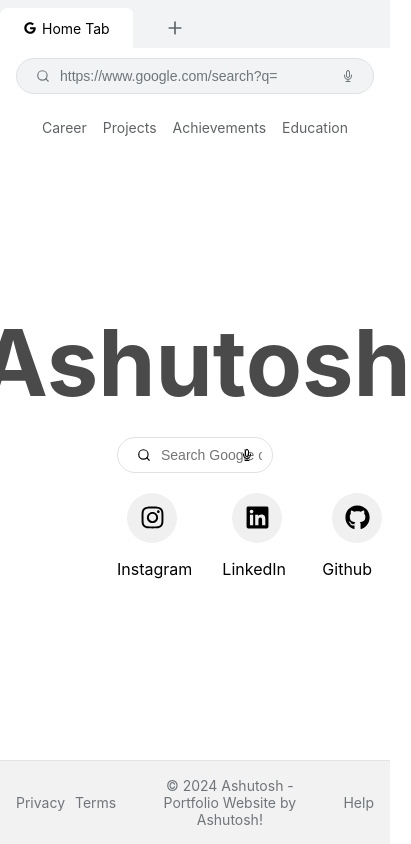
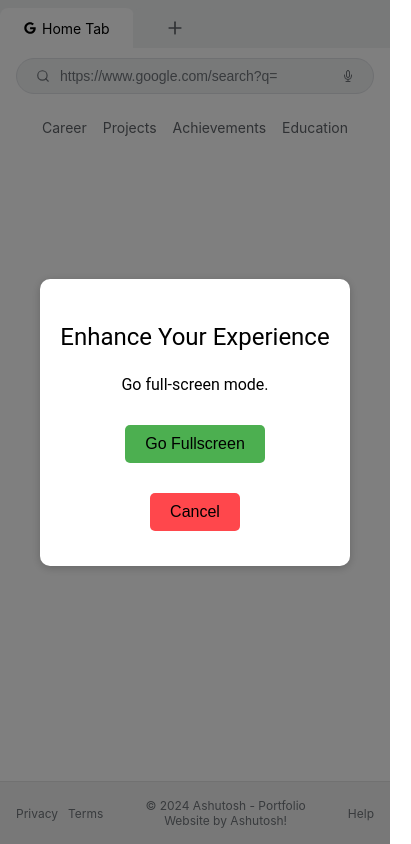
Before and after one commit to jhaashutosh/portfolio, a React (Create React App) app: page / in a window 390 px wide. Shown: the whole page, 411 px wide, since content can reach past the window. Built offline with nearby package versions, Linux system fonts and the light colour scheme; the HTML template or start-up script is replaced by a standard one.

Commit message:
15-01-2023: Added prompt again with responsiveness.

```diff
--- a/src/App.js
+++ b/src/App.js
@@ -13,16 +13,11 @@ function App() {
     setShowPrompt(false);
   };
 
-  // Use a media query to conditionally hide the FullscreenPrompt on screens smaller than 768px
-  const hidePromptOnSmallScreens = window.innerWidth < 768;
-
   return (
     <Router>
       <div className="App">
         <TabsBar />
-        {!hidePromptOnSmallScreens && showPrompt && (
-          <FullscreenPrompt onClose={handleClose} />
-        )}
+        {showPrompt && <FullscreenPrompt onClose={handleClose} />}
         <Routes>
           <Route path="/" element={<HomePage />} />
           <Route path="/search" element={<SearchResults />} />
--- a/src/components/Footer.js
+++ b/src/components/Footer.js
@@ -13,6 +13,9 @@ const FooterContainer = styled.footer`
   bottom: 0;
   width: 100%;
   text-align: center;
+  @media (max-width: 768px) {
+    font-size: 12px;
+  }
 `;
 
 const FooterLink = styled.a`
@@ -24,6 +27,9 @@ const FooterLink = styled.a`
   align-items: center;
   justify-content: center;
   cursor: not-allowed;
+  @media (max-width: 768px) {
+    font-size: 12px;
+  }
 `;
 
 const Footer = () => {
--- a/src/components/FullscreenPrompt.js
+++ b/src/components/FullscreenPrompt.js
@@ -16,12 +16,13 @@ const Backdrop = styled.div`
 
 const Modal = styled.div`
   background: white;
-  padding: 40px;
+  padding: 20px;
   border-radius: 10px;
   box-shadow: 0 2px 10px rgba(0, 0, 0, 0.2);
   z-index: 1001;
   text-align: center;
   font-family: "Roboto", sans-serif;
+  max-width: 80%;
 `;
 
 const Button = styled.button`
@@ -63,7 +64,13 @@ const CancelButton = styled(Button)`
 
 const ButtonContainer = styled.div`
   display: flex;
+  flex-direction: column-reverse;
+  align-items: center;
   justify-content: space-evenly;
+
+  @media (min-width: 768px) {
+    flex-direction: row;
+  }
 `;
 
 const FullscreenPrompt = ({ onClose }) => {
--- a/src/components/MiddleContent.js
+++ b/src/components/MiddleContent.js
@@ -1,4 +1,4 @@
-import React from "react";
+import React, { useState } from "react";
 import styled from "styled-components";
 import SearchBar from "./SearchBar"; // Reuse the SearchBar component
 import SocialMediaBar from "./SocialMediaBar";
@@ -17,20 +17,32 @@ const MiddleContainer = styled.div`
 const SearchBarContainer = styled.div`
   width: 40%;
   margin: 0 auto;
+  @media (max-width: 768px) {
+    width: 70%;
+  }
 `;
 
 const BrandName = styled.h1`
   font-size: 92px;
   color: #4a4a4a;
   margin: 0.2em 0;
+  @media (max-width: 768px) {
+    font-size: 48px;
+  }
 `;
 
 const MiddleContent = () => {
+  const [searchTerm, setSearchTerm] = useState("");
   return (
     <MiddleContainer>
       <BrandName>Ashutosh</BrandName>
       <SearchBarContainer>
-        <SearchBar />
+        <SearchBar
+          backgroundColor="#fff"
+          showURL={false}
+          searchTerm={searchTerm}
+          setSearchTerm={setSearchTerm}
+        />
       </SearchBarContainer>
       <SocialMediaBar />
     </MiddleContainer>
--- a/src/components/SocialMediaBar.js
+++ b/src/components/SocialMediaBar.js
@@ -1,10 +1,13 @@
-import React from 'react';
-import styled from 'styled-components';
-import { FaInstagram, FaLinkedin, FaGithub } from 'react-icons/fa';
+import React from "react";
+import styled from "styled-components";
+import { FaInstagram, FaLinkedin, FaGithub } from "react-icons/fa";
 
 const LabelWrapper = styled.div`
   display: flex;
   flex-direction: column;
+  @media (max-width: 768px) {
+    font-size: 14px;
+  }
 `;
 const SocialMediaContainer = styled.div`
   display: flex;
@@ -13,6 +16,9 @@ const SocialMediaContainer = styled.div`
   align-items: center;
   margin-top: 20px;
   gap: 30px;
+  @media (max-width: 768px) {
+    width: 70%;
+  }
 `;
 
 const SocialIconWrapper = styled.a`
@@ -30,31 +36,56 @@ const SocialIconWrapper = styled.a`
   &:hover {
     background: #e8e8e8; // Background color on hover
   }
+  @media (max-width: 768px) {
+    width: 30px;
+    height: 30px;
+  }
 `;
 
 const Icon = styled.div`
   font-size: 25px; // Icon size
   padding-top: 5px;
+  @media (max-width: 768px) {
+    font-size: 14px;
+  }
 `;
 
 const SocialMediaBar = () => {
   return (
     <SocialMediaContainer>
       <LabelWrapper>
-        <SocialIconWrapper href="https://instagram.com/yourusername" target="_blank" rel="noopener noreferrer">
-            <Icon><FaInstagram /></Icon>
+        <SocialIconWrapper
+          href="https://instagram.com/yourusername"
+          target="_blank"
+          rel="noopener noreferrer"
+        >
+          <Icon>
+            <FaInstagram />
+          </Icon>
         </SocialIconWrapper>
         <p>Instagram</p>
       </LabelWrapper>
       <LabelWrapper>
-        <SocialIconWrapper href="https://linkedin.com/in/yourusername" target="_blank" rel="noopener noreferrer">
-            <Icon><FaLinkedin /></Icon>
+        <SocialIconWrapper
+          href="https://linkedin.com/in/yourusername"
+          target="_blank"
+          rel="noopener noreferrer"
+        >
+          <Icon>
+            <FaLinkedin />
+          </Icon>
         </SocialIconWrapper>
         <p>LinkedIn</p>
       </LabelWrapper>
       <LabelWrapper>
-        <SocialIconWrapper href="https://github.com/yourusername" target="_blank" rel="noopener noreferrer">
-            <Icon><FaGithub /></Icon>
+        <SocialIconWrapper
+          href="https://github.com/yourusername"
+          target="_blank"
+          rel="noopener noreferrer"
+        >
+          <Icon>
+            <FaGithub />
+          </Icon>
         </SocialIconWrapper>
         <p>Github</p>
       </LabelWrapper>
```
